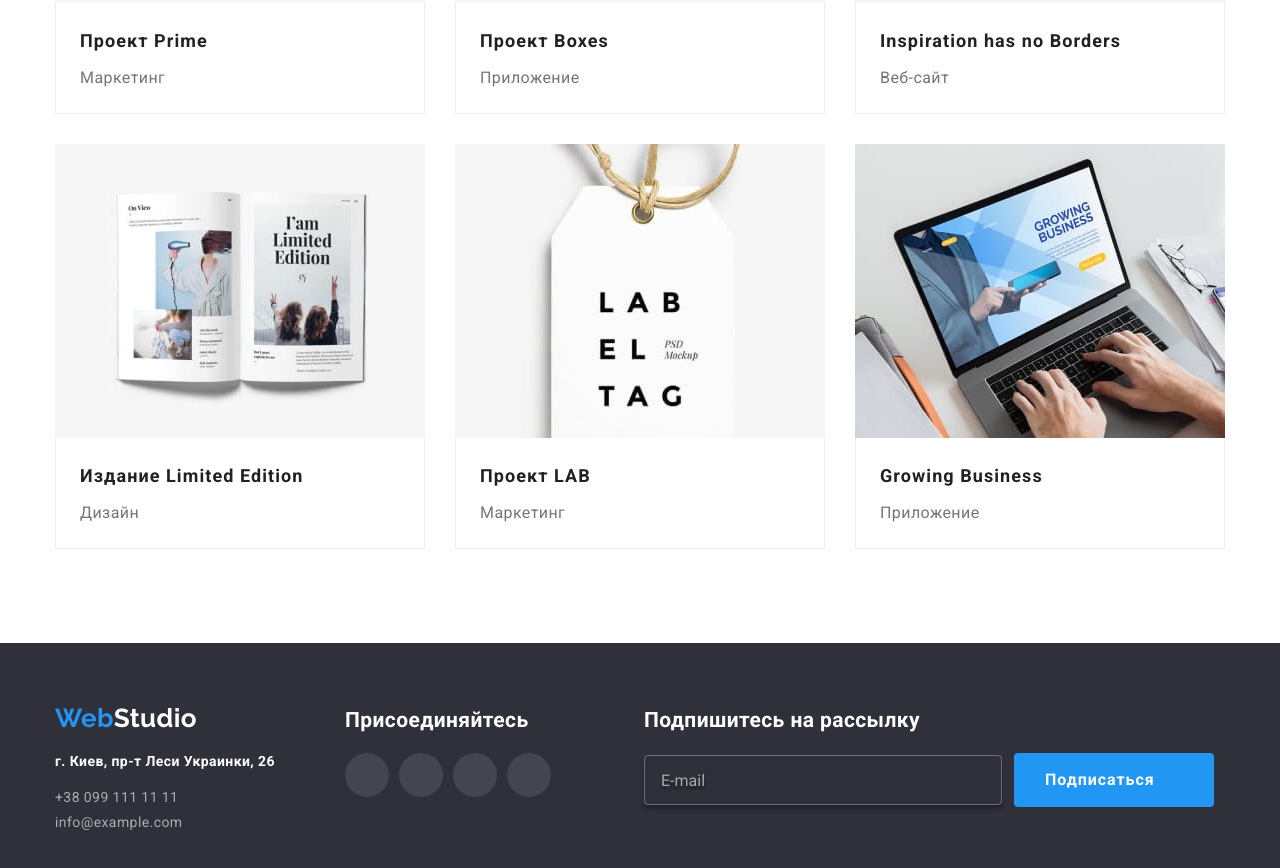
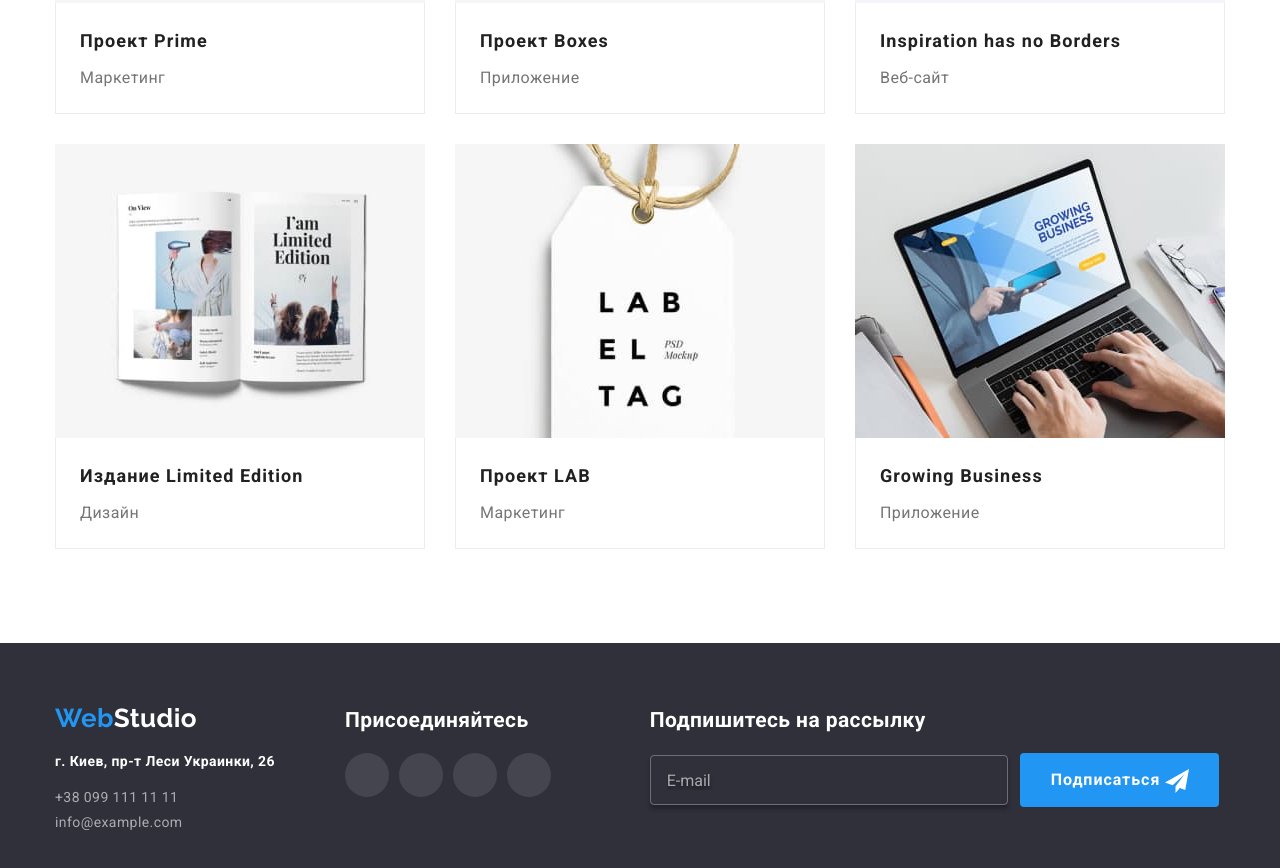
Before and after one commit to viikkii/goit-markup-hw-06, a plain HTML site: page portfolio.html in a window 1280 px wide. Shown: the part 992-1860 px from the top of the page. Drawn offline with nearby package versions, Linux system fonts and the light colour scheme.

Commit message:
Подправила футер на странице портфолио

```diff
--- a/portfolio.html
+++ b/portfolio.html
@@ -369,7 +369,7 @@
           </ul>
         </div>
 
-        <div class="">
+        <div class="container-email">
           <h2 class="footer-text">Подпишитесь на рассылку</h2>
           <form class="user-email">
             <input
@@ -381,7 +381,7 @@
             <button type="submit" class="click">
               Подписаться
               <svg class="mail-pic" width="24" height="24">
-                <use href="./images/sprite/symbol.svg#icon-icon-send"></use>
+                <use href="./images/sprite/icons.svg#icon-icon-send"></use>
               </svg>
             </button>
           </form>
```
